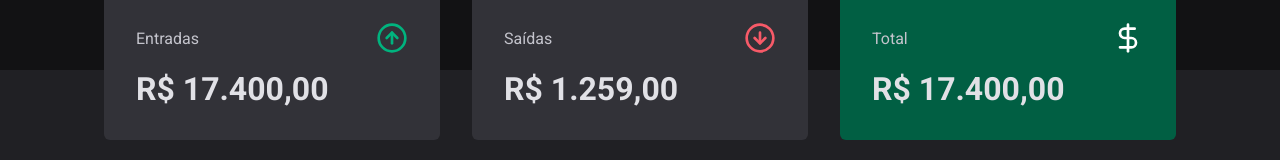
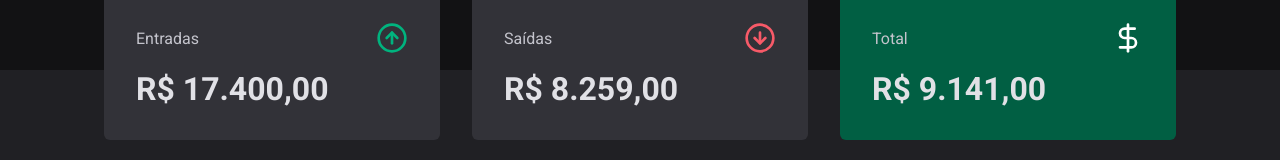
Before and after one commit to moutinhofuturedev/dt-money, a React (Vite) app: page / in a window 1280 px wide. Shown: the part 140-300 px from the top of the page. Built offline with nearby package versions, Linux system fonts and the light colour scheme.

Commit message:
refactor(DT-03): muda valores

```diff
--- a/src/components/Summary/index.tsx
+++ b/src/components/Summary/index.tsx
@@ -15,13 +15,13 @@ export const Summary = () => {
         coloring="gray"
         headerType="Saídas"
         icon={<ArrowDownCircle size={32} color="#F75A68" />}
-        values="R$ 1.259,00"
+        values="R$ 8.259,00"
       />
       <SummaryCard
         coloring="green"
         headerType="Total"
         icon={<DollarSign size={32} color="#FFFFFF" />}
-        values="R$ 17.400,00"
+        values="R$ 9.141,00"
       />
     </SummaryContainer>
   )
```
